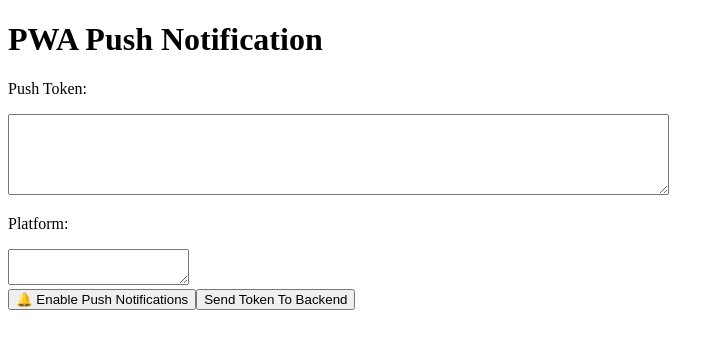
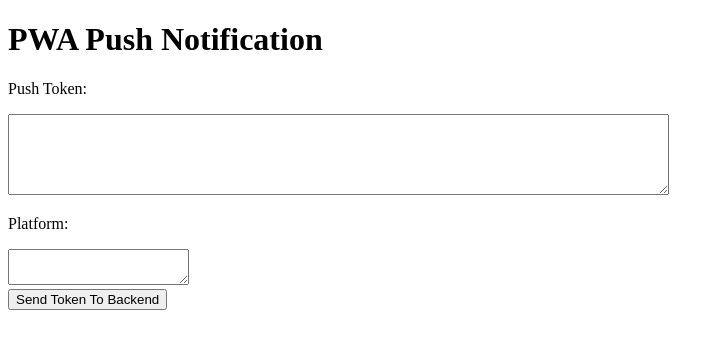
Before and after one commit to Manoj-0921/pwa-fcm, a React (Vite) app: page / in a window 1280 px wide. Shown: the top 348 px of the page, without its empty margins (0-724 px from the left). Built offline with nearby package versions, Linux system fonts and the light colour scheme.

Commit message:
after manull button

```diff
--- a/src/App.jsx
+++ b/src/App.jsx
@@ -39,7 +39,7 @@ function App() {
       <p>Platform:</p>
       <textarea rows="2" cols="20" value={platform} readOnly />
       <br />
-     <button onClick={handleRegisterPush}>🔔 Enable Push Notifications</button>
+     {/* <button onClick={handleRegisterPush}>🔔 Enable Push Notifications</button> */}
       <button onClick={() => sendTokenToBackend(token)}>Send Token To Backend</button>
     </div>
   );
```
